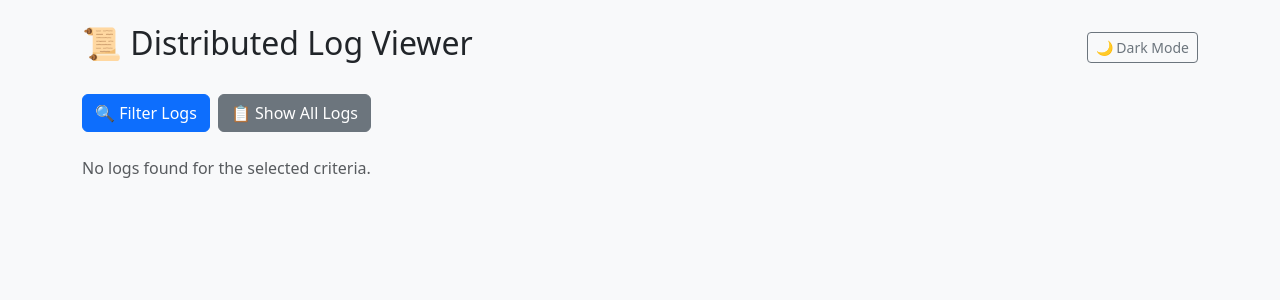
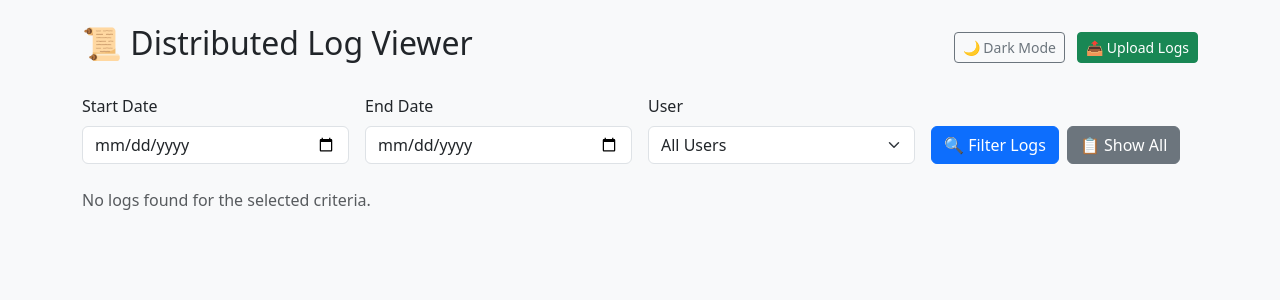
Before and after one commit to brianmurunga/distributed_log_processor, a Flask app: page / in a window 1280 px wide. Shown: the top 300 px of the page. Run offline with Flask 3, Linux system fonts and the light colour scheme; data that the repository does not hold is empty; some libraries are stand-ins or nearby versions.

Commit message:
more changes

```diff
--- a/webapp/app.py
+++ b/webapp/app.py
@@ -1,20 +1,20 @@
-from flask import Flask, render_template, request, send_file, jsonify
+from flask import Flask, render_template, request, redirect, send_file, flash
 import sqlite3
 from datetime import datetime, date
 import csv
 import io
 import json
+import os
 
 app = Flask(__name__)
+app.secret_key = "supersecretkey"  # Needed for flashing messages
 DATABASE = "logs.db"
 
 def get_unique_users():
-    conn = sqlite3.connect(DATABASE)
-    cursor = conn.cursor()
-    cursor.execute("SELECT DISTINCT user FROM logs WHERE user IS NOT NULL ORDER BY user")
-    users = [row[0] for row in cursor.fetchall()]
-    conn.close()
-    return users
+    with sqlite3.connect(DATABASE) as conn:
+        cursor = conn.cursor()
+        cursor.execute("SELECT DISTINCT user FROM logs WHERE user IS NOT NULL ORDER BY user")
+        return [row[0] for row in cursor.fetchall()]
 
 def get_log_level_counts(logs):
     level_counts = {}
@@ -53,39 +53,80 @@ def index():
 
         query += " ORDER BY timestamp DESC"
 
-        conn = sqlite3.connect(DATABASE)
-        cursor = conn.cursor()
-        cursor.execute(query, params)
-        logs = cursor.fetchall()
-        conn.close()
+        with sqlite3.connect(DATABASE) as conn:
+            cursor = conn.cursor()
+            cursor.execute(query, params)
+            logs = cursor.fetchall()
 
     return render_template("index.html",
-                         logs=logs,
-                         start=start,
-                         end=end,
-                         user_filter=user_filter,
-                         users=users,
-                         log_levels=list(get_log_level_counts(logs).keys()) if logs else [],
-                         log_counts=list(get_log_level_counts(logs).values()) if logs else [],
-                         today=date.today().isoformat())
+                           logs=logs,
+                           start=start,
+                           end=end,
+                           user_filter=user_filter,
+                           users=users,
+                           log_levels=list(get_log_level_counts(logs).keys()) if logs else [],
+                           log_counts=list(get_log_level_counts(logs).values()) if logs else [],
+                           today=date.today().isoformat())
 
-@app.route("/all")
+@app.route("/all", methods=["GET"])
 def show_all_logs():
-    conn = sqlite3.connect(DATABASE)
-    cursor = conn.cursor()
-    cursor.execute("SELECT * FROM logs ORDER BY timestamp DESC")
-    logs = cursor.fetchall()
-    conn.close()
+    with sqlite3.connect(DATABASE) as conn:
+        cursor = conn.cursor()
+        cursor.execute("SELECT * FROM logs ORDER BY timestamp DESC")
+        logs = cursor.fetchall()
 
     return render_template("index.html",
-                         logs=logs,
-                         start=None,
-                         end=None,
-                         user_filter=None,
-                         users=get_unique_users(),
-                         log_levels=list(get_log_level_counts(logs).keys()),
-                         log_counts=list(get_log_level_counts(logs).values()),
-                         today=date.today().isoformat())
+                           logs=logs,
+                           start=None,
+                           end=None,
+                           user_filter=None,
+                           users=get_unique_users(),
+                           log_levels=list(get_log_level_counts(logs).keys()),
+                           log_counts=list(get_log_level_counts(logs).values()),
+                           today=date.today().isoformat())
+
+@app.route("/upload", methods=["GET", "POST"])
+def upload_logs():
+    if request.method == "POST":
+        file = request.files.get("file")
+        if file and file.filename.endswith(".csv"):
+            stream = io.StringIO(file.stream.read().decode("UTF8"), newline=None)
+            csv_input = csv.reader(stream)
+            next(csv_input, None)  # Skip header
+
+            with sqlite3.connect(DATABASE) as conn:
+                cursor = conn.cursor()
+                for row in csv_input:
+                    if len(row) >= 5:
+                        cursor.execute("INSERT INTO logs (id, timestamp, level, message, user) VALUES (?, ?, ?, ?, ?)", row[:5])
+                conn.commit()
+            flash("Logs uploaded successfully!", "success")
+            return redirect("/")
+        else:
+            flash("Please upload a valid CSV file.", "danger")
+            return redirect("/upload")
+    return '''
+    <!DOCTYPE html>
+    <html lang="en" data-bs-theme="dark">
+    <head>
+        <meta charset="UTF-8">
+        <title>Upload Logs</title>
+        <link href="https://cdn.jsdelivr.net/npm/bootstrap@5.3.3/dist/css/bootstrap.min.css" rel="stylesheet">
+    </head>
+    <body class="p-5 bg-dark text-white">
+        <h2>📤 Upload Logs</h2>
+        <form method="POST" enctype="multipart/form-data">
+            <div class="mb-3">
+                <label for="file" class="form-label">Select CSV File</label>
+                <input class="form-control" type="file" name="file" accept=".csv" required>
+            </div>
+            <button type="submit" class="btn btn-primary">Upload</button>
+            <a href="/" class="btn btn-secondary">Back</a>
+        </form>
+        <script src="https://cdn.jsdelivr.net/npm/bootstrap@5.3.3/dist/js/bootstrap.bundle.min.js"></script>
+    </body>
+    </html>
+    '''
 
 @app.route("/export", methods=["POST"])
 def export_logs():
@@ -113,45 +154,40 @@ def export_logs():
 
     query += " ORDER BY timestamp DESC"
 
-    conn = sqlite3.connect(DATABASE)
-    cursor = conn.cursor()
-    cursor.execute(query, params)
-    logs = cursor.fetchall()
-    conn.close()
+    with sqlite3.connect(DATABASE) as conn:
+        cursor = conn.cursor()
+        cursor.execute(query, params)
+        logs = cursor.fetchall()
+
+    filename = f"logs_{start or 'all'}_to_{end or 'all'}"
 
     if format == "json":
         output = io.StringIO()
         json.dump([dict(zip(['id', 'timestamp', 'level', 'message', 'user'], row)) for row in logs], output)
         output.seek(0)
-        return send_file(
-            io.BytesIO(output.read().encode("utf-8")),
-            mimetype="application/json",
-            as_attachment=True,
-            download_name=f"logs_{start or 'all'}_to_{end or 'all'}.json"
-        )
+        return send_file(io.BytesIO(output.read().encode("utf-8")),
+                         mimetype="application/json",
+                         as_attachment=True,
+                         download_name=f"{filename}.json")
     elif format == "txt":
         output = io.StringIO()
         for log in logs:
             output.write(f"{log[0]}\t{log[1]}\t{log[2]}\t{log[3]}\t{log[4]}\n")
         output.seek(0)
-        return send_file(
-            io.BytesIO(output.read().encode("utf-8")),
-            mimetype="text/plain",
-            as_attachment=True,
-            download_name=f"logs_{start or 'all'}_to_{end or 'all'}.txt"
-        )
-    else:  # CSV (default)
+        return send_file(io.BytesIO(output.read().encode("utf-8")),
+                         mimetype="text/plain",
+                         as_attachment=True,
+                         download_name=f"{filename}.txt")
+    else:  # default to CSV
         output = io.StringIO()
         writer = csv.writer(output)
         writer.writerow(["ID", "Timestamp", "Level", "Message", "User"])
         writer.writerows(logs)
         output.seek(0)
-        return send_file(
-            io.BytesIO(output.read().encode("utf-8")),
-            mimetype="text/csv",
-            as_attachment=True,
-            download_name=f"logs_{start or 'all'}_to_{end or 'all'}.csv"
-        )
+        return send_file(io.BytesIO(output.read().encode("utf-8")),
+                         mimetype="text/csv",
+                         as_attachment=True,
+                         download_name=f"{filename}.csv")
 
 if __name__ == "__main__":
     app.run(debug=True)
--- a/webapp/templates/index.html
+++ b/webapp/templates/index.html
@@ -29,42 +29,73 @@
       background-color: #2d2d2d;
       border-color: #444;
     }
+    .upload-btn {
+      position: relative;
+      overflow: hidden;
+      display: inline-block;
+    }
+    .upload-btn input[type="file"] {
+      position: absolute;
+      left: 0;
+      top: 0;
+      opacity: 0;
+      width: 100%;
+      height: 100%;
+      cursor: pointer;
+    }
   </style>
 </head>
 <body class="bg-light">
   <div class="container mt-4">
     <div class="d-flex justify-content-between align-items-center mb-4">
       <h2>📜 Distributed Log Viewer</h2>
-      <button id="darkModeToggle" class="btn btn-sm btn-outline-secondary">
-        🌙 Dark Mode
-      </button>
+      <div>
+        <button id="darkModeToggle" class="btn btn-sm btn-outline-secondary me-2">
+          🌙 Dark Mode
+        </button>
+        <a href="/upload" class="btn btn-sm btn-success">📤 Upload Logs</a>
+      </div>
     </div>
 
-    <form id="filterForm" class="row g-3 mb-4">
-      <!-- form inputs -->
-      <div class="col-md-4 d-flex align-items-end">
-        <button type="button" onclick="submitFilter()" class="btn btn-primary me-2">🔍 Filter Logs</button>
-        <a href="/all" class="btn btn-secondary">📋 Show All Logs</a>
+    <form method="POST" class="row g-3 mb-4">
+      <div class="col-md-3">
+        <label for="start_date" class="form-label">Start Date</label>
+        <input type="date" id="start_date" name="start_date" class="form-control"
+               max="{{ today }}" value="{{ start if start else '' }}" onchange="validateDates()">
+      </div>
+      <div class="col-md-3">
+        <label for="end_date" class="form-label">End Date</label>
+        <input type="date" id="end_date" name="end_date" class="form-control"
+               max="{{ today }}" value="{{ end if end else '' }}" onchange="validateDates()">
+      </div>
+      <div class="col-md-3">
+        <label for="user_filter" class="form-label">User</label>
+        <select id="user_filter" name="user_filter" class="form-select">
+          <option value="">All Users</option>
+          {% for user in users %}
+          <option value="{{ user }}" {% if user_filter == user %}selected{% endif %}>{{ user }}</option>
+          {% endfor %}
+        </select>
+      </div>
+      <div class="col-md-3 d-flex align-items-end">
+        <button type="submit" class="btn btn-primary me-2">🔍 Filter Logs</button>
+        <a href="/all" class="btn btn-secondary">📋 Show All</a>
       </div>
     </form>
 
-    <script>
-    function submitFilter() {
-      const form = document.getElementById('filterForm');
-      const formData = new FormData(form);
+    {% if error %}
+    <div class="alert alert-danger alert-dismissible fade show" role="alert">
+      {{ error }}
+      <button type="button" class="btn-close" data-bs-dismiss="alert" aria-label="Close"></button>
+    </div>
+    {% endif %}
 
-      // Create a POST request manually
-      fetch('/', {
-        method: 'POST',
-        body: formData
-      })
-      .then(response => {
-        if (response.redirected) {
-          window.location.href = response.url;
-        }
-      });
-    }
-    </script>
+    {% if uploaded %}
+    <div class="alert alert-success alert-dismissible fade show" role="alert">
+      Logs uploaded successfully! Showing uploaded logs.
+      <button type="button" class="btn-close" data-bs-dismiss="alert" aria-label="Close"></button>
+    </div>
+    {% endif %}
 
     {% if logs %}
     <div class="d-flex justify-content-between align-items-center mb-3">
@@ -117,6 +148,8 @@
             <li><a class="dropdown-item" href="#" onclick="exportData('csv')">CSV Format</a></li>
             <li><a class="dropdown-item" href="#" onclick="exportData('json')">JSON Format</a></li>
             <li><a class="dropdown-item" href="#" onclick="exportData('txt')">Text Format</a></li>
+            <li><hr class="dropdown-divider"></li>
+            <li><a class="dropdown-item" href="/upload">📤 Upload New Logs</a></li>
           </ul>
         </div>
       </div>
```
Also changed, not shown: README.md.
